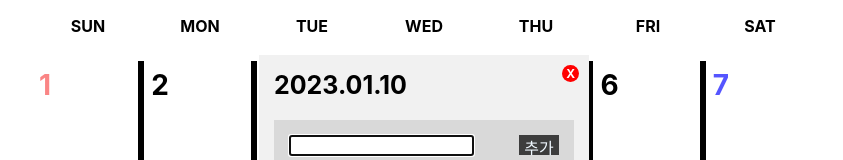
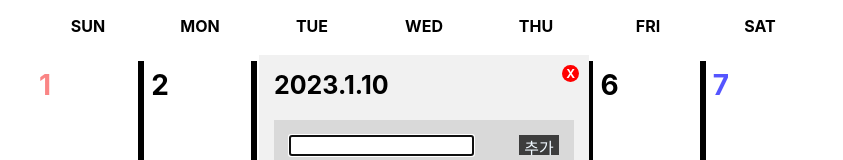
Before and after one commit to UlsanBigDev/ChunMa, a React (Create React App) app: page / in a window 1280 px wide. Both pictures are taken after a click on the element "10". Shown: the part 130-290 px from the top of the page, without its empty margins (216-1059 px from the left). Built offline with nearby package versions, Linux system fonts and the light colour scheme.

Commit message:
last last commit

```diff
--- a/src/component/DayInfo.tsx
+++ b/src/component/DayInfo.tsx
@@ -49,7 +49,7 @@ export default function DayInfo(props : IDayInfo){
 
     return (
         <div className="day-info">
-            <div className="today">2023.01.{props.day}</div>
+            <div className="today">{props.year}.{props.month}.{props.day}</div>
             <br/>
             <div className="day-list">
                 <div style={{display:"flex"}}>
--- a/src/page/Calendar.tsx
+++ b/src/page/Calendar.tsx
@@ -34,7 +34,7 @@ function Calendar(props : {setModal:Function}) {
 
     function openModal(day : number) {
       // setModalComponet();
-      props.setModal(<DayInfo day={day}/>);
+      props.setModal(<DayInfo year = {prevYear} month = {prevMonth+1} day={day}/>);
     }
 
     const arr=[];
@@ -63,7 +63,7 @@ function Calendar(props : {setModal:Function}) {
     return (
       <div>
         <div className='month'>
-          <p>January 2023</p>
+          <p>{monthTemp[prevMonth]} {prevYear}</p>
       </div>
       <div className='week'>
         {weekArr.map((arr, index)=>{
--- a/src/types/index.d.ts
+++ b/src/types/index.d.ts
@@ -1,4 +1,6 @@
 interface IDayInfo {
+    year : number;
+    month : number;
     day : number;
 }
 interface IModal {
```
